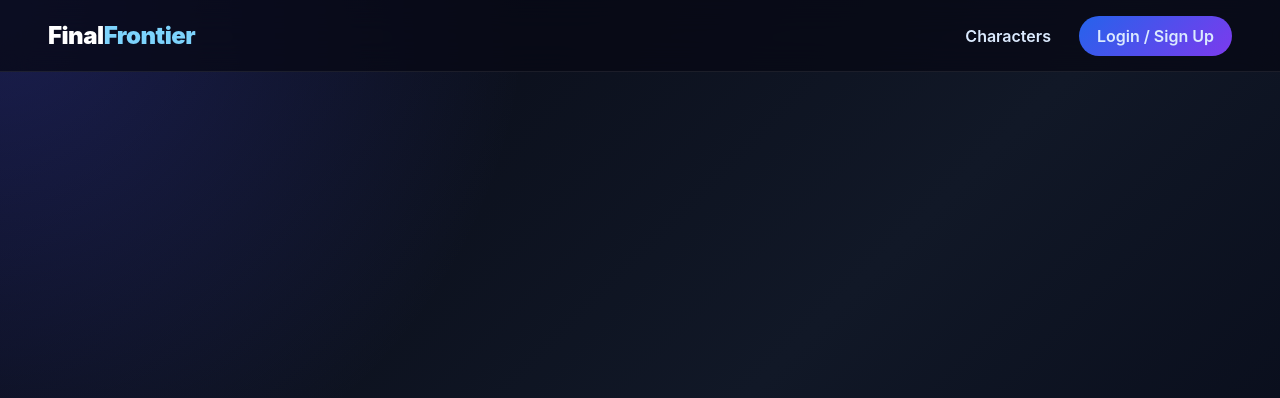
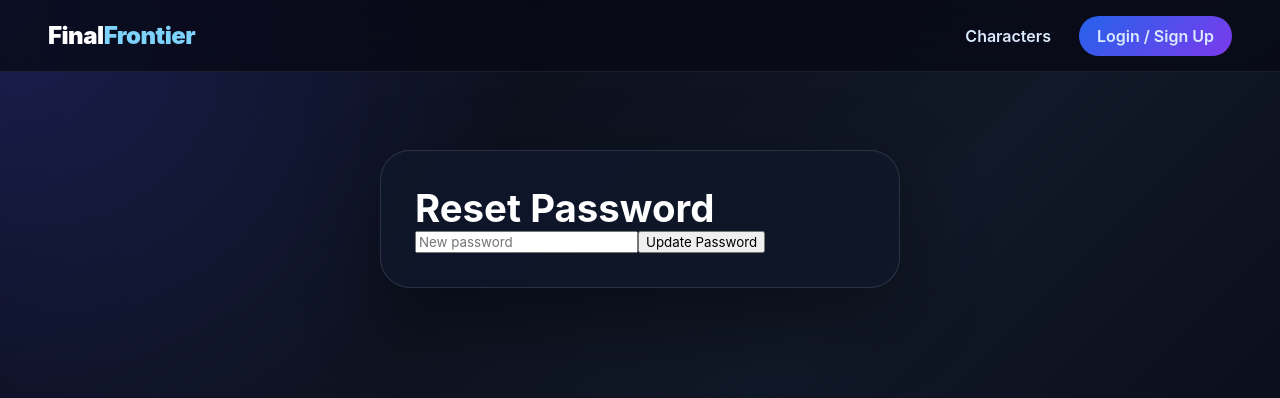
Before and after one commit to MatheoV1218/FinalFrontier, a React (Vite) app in the folder finalFrontier/: page /reset-password in a window 1280 px wide. Shown: the top 398 px of the page. Built offline with nearby package versions, Linux system fonts and the light colour scheme; no server answers.

Commit message:
added forgot password; needs redirect for the reset URL

```diff
--- a/finalFrontier/src/App.tsx
+++ b/finalFrontier/src/App.tsx
@@ -8,6 +8,7 @@ import Home from "./pages/Home";
 import CharacterPage from "./pages/CharacterPage";
 import Login from "./pages/Login";
 import Account from "./pages/Account";
+import ResetPassword from "./pages/reset-password";
 
 function App() {
   const [user, setUser] = useState<User | null>(null);
@@ -37,6 +38,7 @@ function App() {
       <main className="app-main">
         <Routes>
           <Route path="/" element={<Home />} />
+          <Route path="/reset-password" element={<ResetPassword />} />
           <Route
             path="/character/:id"
             element={<CharacterPage user={user} />}
--- a/finalFrontier/src/pages/Login.tsx
+++ b/finalFrontier/src/pages/Login.tsx
@@ -7,7 +7,6 @@ function Login() {
   const navigate = useNavigate();
 
   const [isLogin, setIsLogin] = useState(true);
-
   const [username, setUsername] = useState("");
   const [email, setEmail] = useState("");
   const [password, setPassword] = useState("");
@@ -18,6 +17,23 @@ function Login() {
 
   const [message, setMessage] = useState("");
   const [loading, setLoading] = useState(false);
+    const handleForgotPassword = async () => {
+    setMessage("");
+    if (!email) {
+      setMessage("Enter your email first.");
+      return;
+    }
+    setLoading(true);
+    const { error } = await supabase.auth.resetPasswordForEmail(email, {
+      redirectTo: `${window.location.origin}/reset-password`,
+    });
+    if (error) {
+       setMessage(error.message);
+    }else {
+      setMessage("Password reset email sent. Check your inbox.");
+    }
+    setLoading(false);
+  };
 
   const handleAuth = async () => {
     setMessage("");
@@ -122,6 +138,7 @@ function Login() {
   };
 
   return (
+    /*Forgot Password*/
     <section className="login-page">
       <div className="login-card">
         <p className="eyebrow">FinalFrontier</p>
@@ -179,6 +196,14 @@ function Login() {
                 ? "Login"
                 : "Create Account"}
             </button>
+            <button
+              type="button"
+              className="forgot-btn"
+              onClick={handleForgotPassword}
+              disabled={loading}
+            >
+            Forgot password?
+            </button>
           </form>
         )}
 
--- /dev/null
+++ b/finalFrontier/src/pages/reset-password.tsx
@@ -0,0 +1,55 @@
+import { useState } from "react";
+import { supabase } from "../lib/supabase";
+import { useNavigate } from "react-router-dom";
+
+function ResetPassword() {
+  const navigate = useNavigate();
+  const [password, setPassword] = useState("");
+  const [message, setMessage] = useState("");
+  const [loading, setLoading] = useState(false);
+
+  const handleReset = async () => {
+    if (!password) {
+      setMessage("Enter a new password.");
+      return;
+    }
+
+    setLoading(true);
+
+    const { error } = await supabase.auth.updateUser({
+      password,
+    });
+
+    if (error) {
+      setMessage(error.message);
+    } else {
+      setMessage("Password updated successfully.");
+      navigate("/login");
+    }
+
+    setLoading(false);
+  };
+
+  return (
+    <section className="login-page">
+      <div className="login-card">
+        <h1>Reset Password</h1>
+
+        <input
+          type="password"
+          placeholder="New password"
+          value={password}
+          onChange={(e) => setPassword(e.target.value)}
+        />
+
+        <button onClick={handleReset} disabled={loading}>
+          {loading ? "Updating..." : "Update Password"}
+        </button>
+
+        {message && <p className="auth-message">{message}</p>}
+      </div>
+    </section>
+  );
+}
+
+export default ResetPassword;
```
